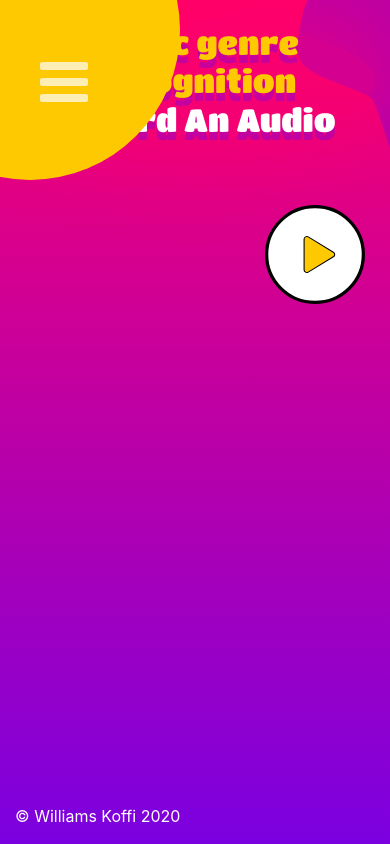
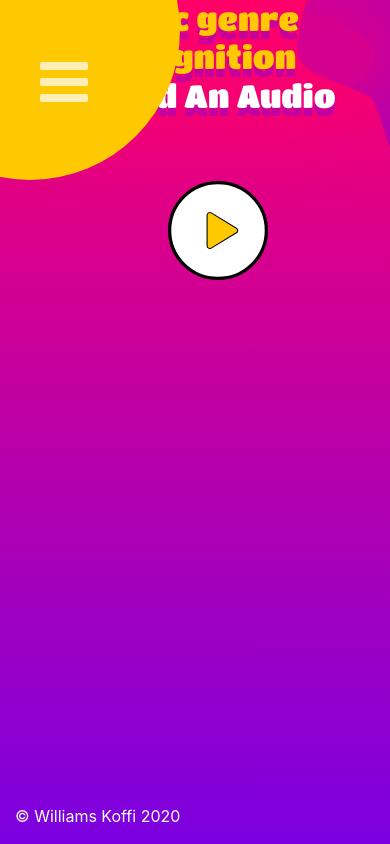
Before and after one commit to williams335/Front-Music-Genre-Recognition, an Angular app: page /accueil in a window 390 px wide. Built offline with nearby package versions, Linux system fonts and the light colour scheme.

Commit message:
Responsive

```diff
--- a/src/app/app.component.html
+++ b/src/app/app.component.html
@@ -1,4 +1,4 @@
-<div class="container">fa-bars
+<div class="container">
   <div [className]="isActive ? 'menu-container full-menu ' : 'menu-container'" id="toggle">
   <a (click) = "toggleMenu()" class="menu" ><i [className]="isActive ? 'fa fa-times ' : 'fa fa-bars'" aria-hidden="true"></i></a>
   </div>
--- a/src/app/home/home.component.css
+++ b/src/app/home/home.component.css
@@ -93,3 +93,64 @@ h4.capitalize {
       opacity: 0;
     }
   }
+
+
+  @media screen and (max-width: 560px) {
+    #container{
+      margin-left: -2vw;
+    }
+  }
+
+  @media screen and (max-width: 500px) {
+    #container{
+      margin-left: -7vw;
+    }
+  }
+
+  @media screen and (max-width: 480px) {
+    #container{
+      margin-left: -10vw;
+    }
+  }
+
+  @media screen and (max-width: 480px) {
+    #container{
+      margin-left: -15vw;
+    }
+  }
+
+  @media screen and (max-width: 420px) {
+    #container{
+      margin-left: -20vw;
+    }
+  }
+
+  @media screen and (max-width: 390px) {
+    #container{
+      margin-left: -25vw;
+    }
+  }
+
+  @media screen and (max-width: 360px) {
+    #container{
+      margin-left: -30vw;
+    }
+  }
+
+  @media screen and (max-width: 330px) {
+    #container{
+      margin-left: -40vw;
+    }
+  }
+
+  @media screen and (max-width: 300px) {
+    #container{
+      margin-left: -45vw;
+    }
+  }
+
+  @media screen and (max-width: 280px) {
+    #container{
+      margin-left: -55vw;
+    }
+  }
--- a/src/app/home/home.component.html
+++ b/src/app/home/home.component.html
@@ -7,7 +7,7 @@
     <div id="outerContainer">
         <div id="container">
 
-          <div class="item d-flex justify-content-center">
+          <div class="item">
             <img id = "play" (click)="startTimer()" *ngIf="!enregistrement" src="../../assets/images/playbutton7.svg" />
             <img id = "loading" (click)="pausebutton()" *ngIf="enregistrement" src="../../assets/images/pausebutton2.svg" />
           </div>
--- a/src/styles.css
+++ b/src/styles.css
@@ -10,6 +10,8 @@
 	 width: 100%;
 	 height: 100vh;
 	 margin: 0 auto;
+	 margin-left: auto;
+     margin-right: auto;
 	 overflow: hidden;
 }
  .menu-container {
```
